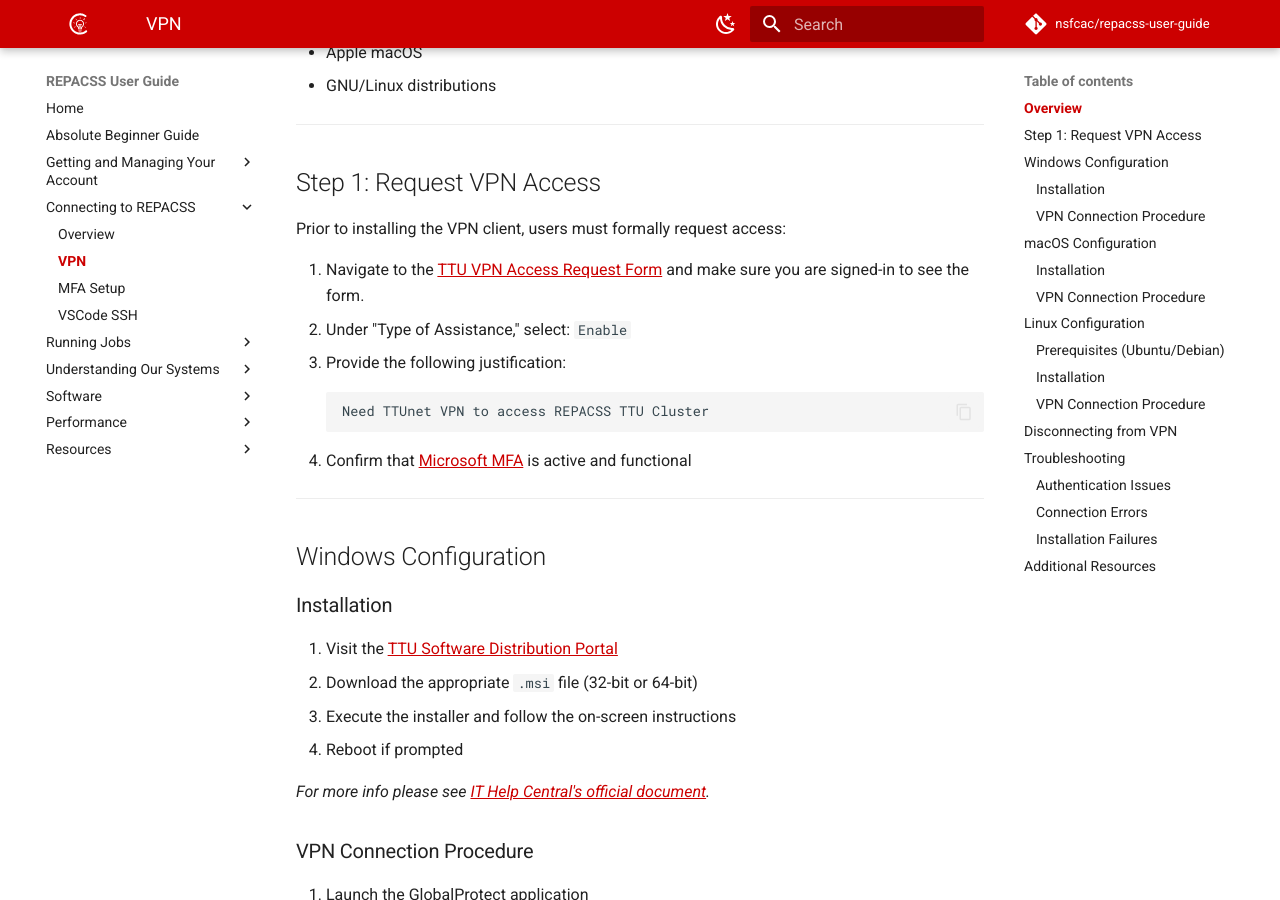
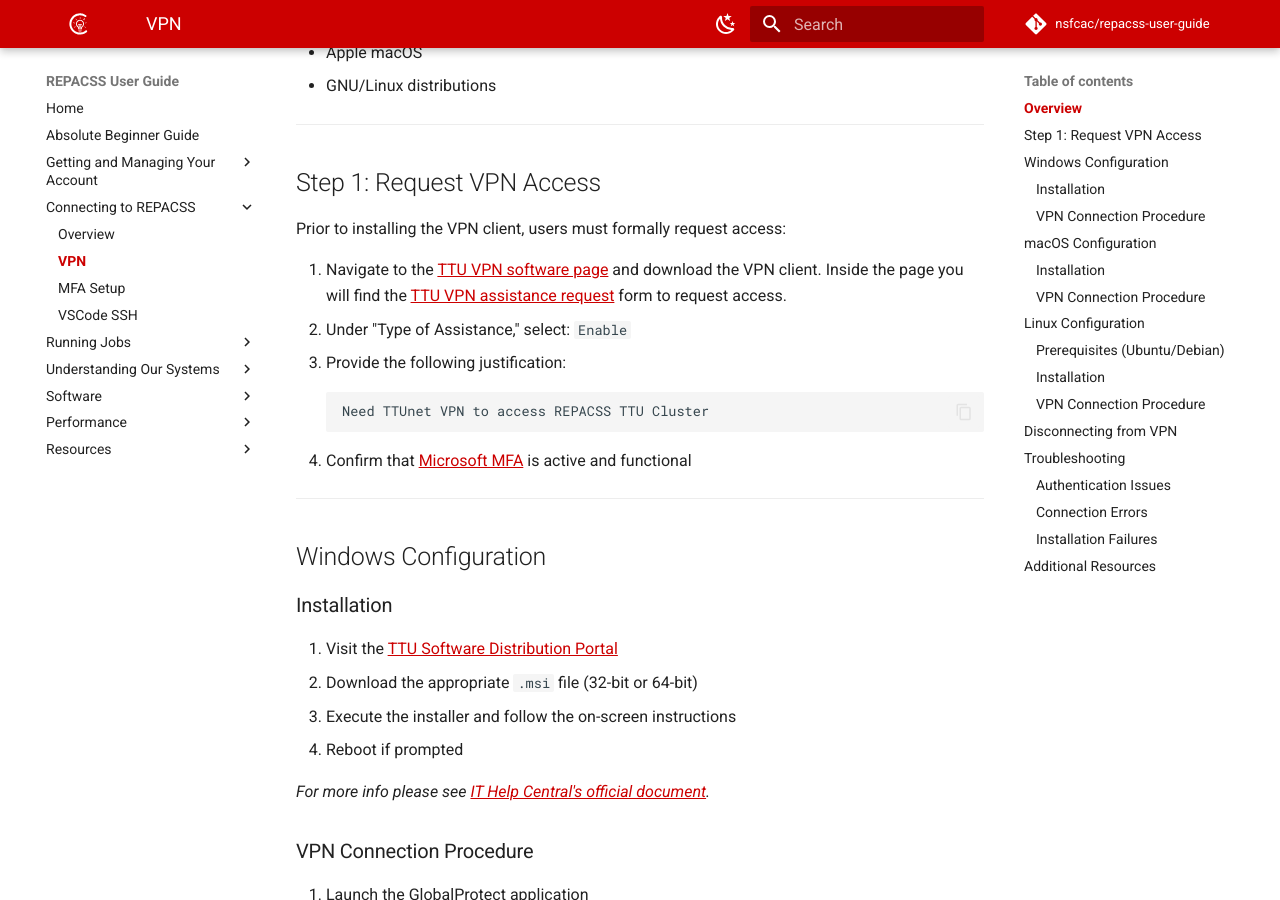
Before and after one commit to nsfcac/repacss-user-guide, an MkDocs documentation site: the page built from docs/connecting/vpn.md, in a window 1280 px wide and 900 px high, scrolled down 585 px. Built offline with MkDocs 1.6.1 and Material for MkDocs 9.7.7, drawn with Linux system fonts in a browser that asks for light colours; comment, search, counter and statistics services are not loaded.

Commit message:
added both VPN links -> download page and assistance request form

````diff
--- a/docs/connecting/vpn.md
+++ b/docs/connecting/vpn.md
@@ -24,7 +24,7 @@
 
 Prior to installing the VPN client, users must formally request access:
 
-1. Navigate to the [TTU VPN Access Request Form](https://software.ttu.edu/global-protect) and make sure you are signed-in to see the form.
+1. Navigate to the [TTU VPN software page](https://software.ttu.edu/global-protect) and download the VPN client. Inside the page you will find the [TTU VPN assistance request](https://askit.ttu.edu/sp?id=sc_cat_item&sys_id=a990ee5ddbdf41144d17266e139619f8) form to request access.
 2. Under "Type of Assistance," select: `Enable`
 3. Provide the following justification:
    ```
````
